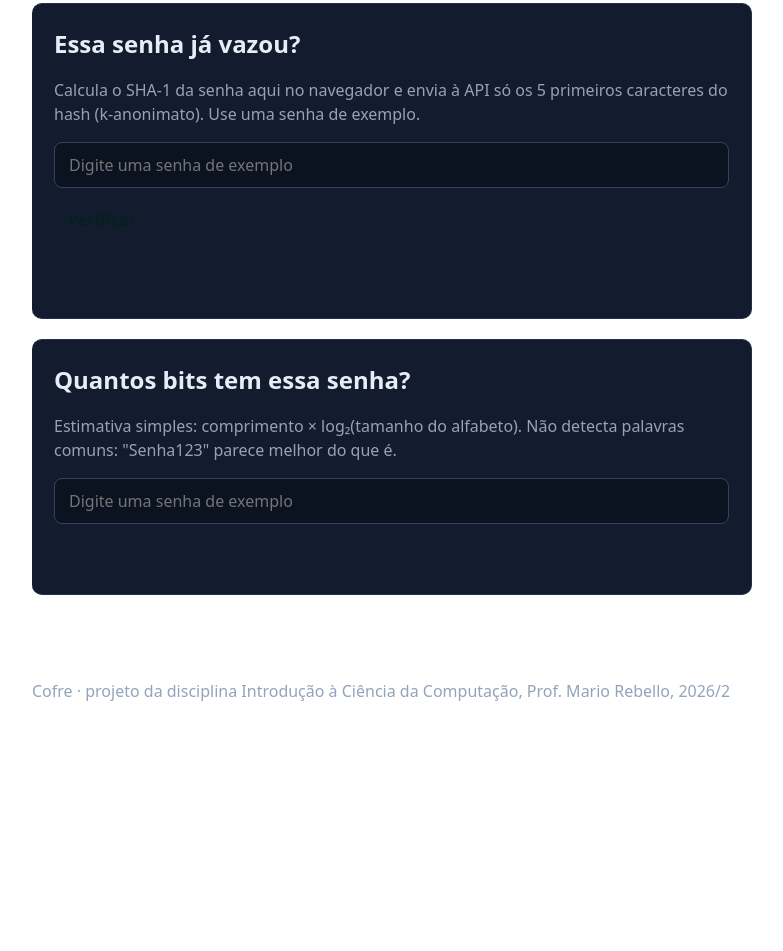
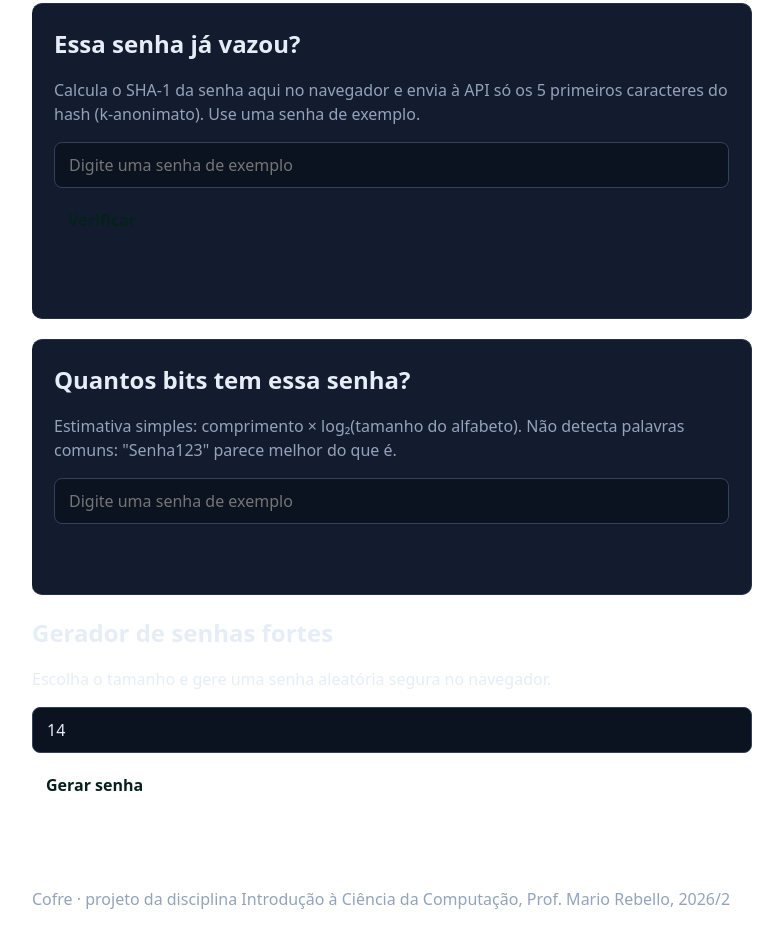
Before and after one commit to mrassistec000-art/cofre, a plain HTML site: page index.html in a window 1280 px wide. Shown: the part 293-1244 px from the top of the page, without its empty margins (248-1031 px from the left). Before the commit the page ends 1036 px from the top, so only its background shows below. Drawn offline with Linux system fonts and the light colour scheme.

Commit message:
Adiciona o gerador de senhas seguras

```diff
--- a/index.html
+++ b/index.html
@@ -31,6 +31,16 @@
       <p id="forca-resultado" class="resultado"></p>
     </section>
     <script src="forca.js"></script>
+<section class="cartao">
+  <h2>Gerador de senhas fortes</h2>
+  <p>Escolha o tamanho e gere uma senha aleatória segura no navegador.</p>
+  <div class="linha">
+    <input id="tam-senha" type="number" value="14" min="8" max="64" />
+    <button onclick="gerarSenhaSegura()">Gerar senha</button>
+  </div>
+  <p id="resultado-gerador" class="saida"></p>
+</section>
+<script src="minha-gerador.js"></script>
 
     <!-- FERRAMENTAS: cole cada trecho novo logo ACIMA desta linha -->
   </main>
--- /dev/null
+++ b/minha-gerador.js
@@ -0,0 +1,11 @@
+function gerarSenhaSegura() {
+  const tamanho = parseInt(document.getElementById('tam-senha').value) || 12;
+  const chars = 'ABCDEFGHIJKLMNOPQRSTUVWXYZabcdefghijklmnopqrstuvwxyz0123456789!@#$%&*';
+  let senha = '';
+  const array = new Uint32Array(tamanho);
+  window.crypto.getRandomValues(array);
+  for (let i = 0; i < tamanho; i++) {
+    senha += chars[array[i] % chars.length];
+  }
+  document.getElementById('resultado-gerador').textContent = 'Senha gerada: ' + senha;
+}
```
